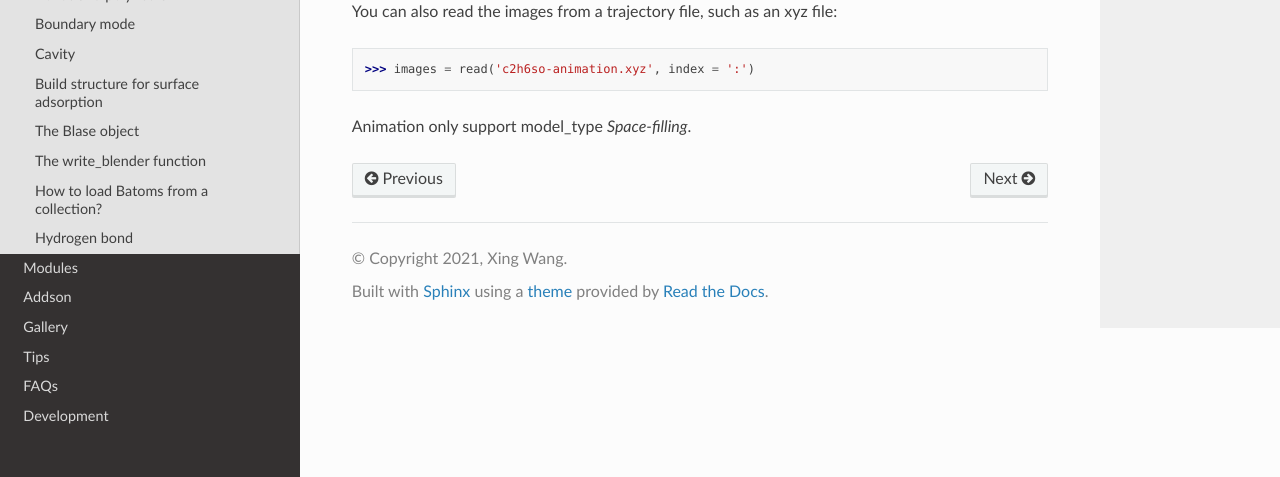
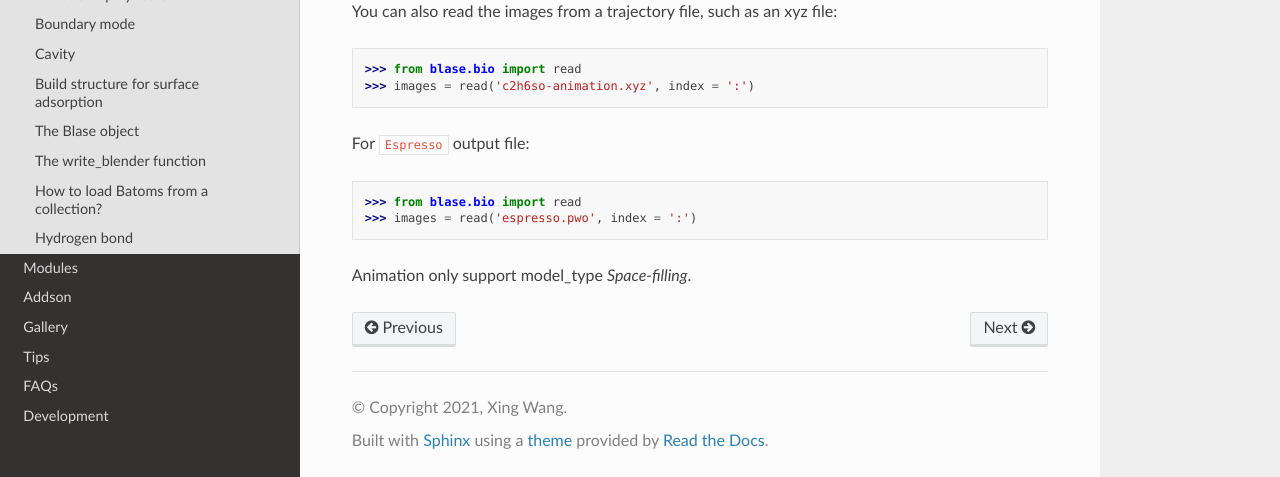
Before and after one commit to superstar54/blase, a Sphinx documentation site: the page built from docs/source/animation.rst, in a window 1280 px wide and 900 px high, scrolled down 647 px, cut to the strip 423-900 px from the top of the window. Built offline with Sphinx 7.4.7 and the Read the Docs theme 2.0.0, drawn with Linux system fonts in a browser that asks for light colours.

Commit message:
add animation examples

```diff
--- a/docs/source/adsorption.rst
+++ b/docs/source/adsorption.rst
@@ -8,7 +8,6 @@ In this tutorial we will adsorb a CO molecule on Pt (111) surfaces.
 >>> import numpy as np
 >>> from ase.build import fcc111, molecule
 >>> from blase import Batoms
->>>
 >>> atoms = fcc111('Pt', size = (1, 1, 4), vacuum=0)
 >>> pt111 = Batoms(label = 'pt111', atoms = atoms)
 >>> pt111.repeat([4, 4, 1])
--- a/docs/source/animation.rst
+++ b/docs/source/animation.rst
@@ -41,7 +41,15 @@ Then, on Linux, run following command to convert all png files to a gif file::
 
 You can also read the images from a trajectory file, such as an xyz file:
 
+>>> from blase.bio import read
 >>> images = read('c2h6so-animation.xyz', index = ':')
 
 
+For ``Espresso`` output file:
+
+>>> from blase.bio import read
+>>> images = read('espresso.pwo', index = ':')
+
+
+
 Animation only support model_type `Space-filling`.
```
